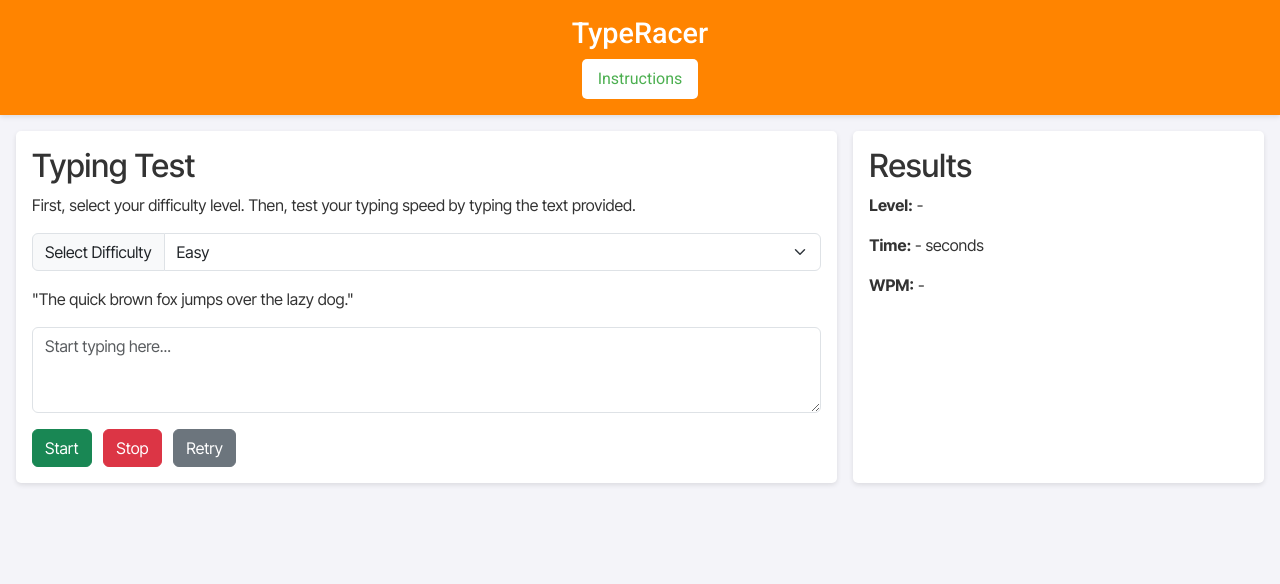
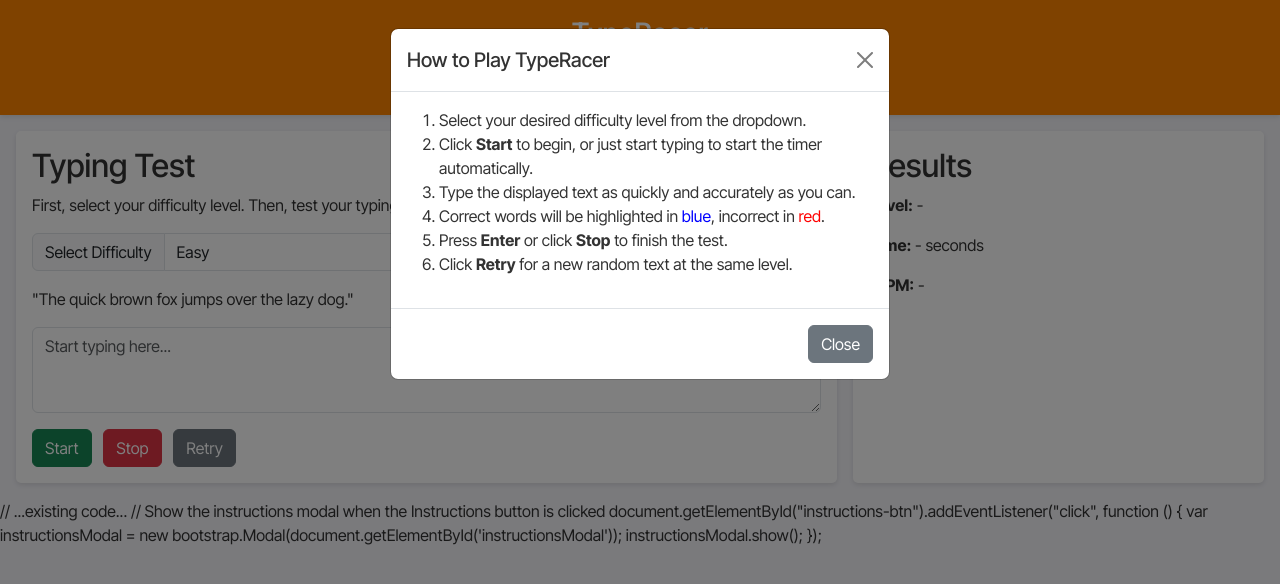
Before and after one commit to MayteBujalance/TypeRacer, a plain HTML site: page index.html in a window 1280 px wide. Both pictures are taken after a click on the button "Instructions". Drawn offline with nearby package versions, Linux system fonts and the light colour scheme.

Commit message:
Add instructions modal to guide users on how to play TypeRacer

```diff
--- a/assets/js/script.js
+++ b/assets/js/script.js
@@ -172,3 +172,9 @@ document.getElementById("typing-box").addEventListener("input", highlightWords);
 
 // Add event listener to the difficulty select dropdown
 document.getElementById("difficulty-select").addEventListener("change", displayRandomTextByDifficulty);
+
+// Show the instructions modal when the Instructions button is clicked
+document.getElementById("instructions-btn").addEventListener("click", function () {
+    var instructionsModal = new bootstrap.Modal(document.getElementById('instructionsModal'));
+    instructionsModal.show();
+});
--- a/index.html
+++ b/index.html
@@ -82,6 +82,37 @@
         </div>
     </div>
 
+<!-- Instructions Modal -->
+<div class="modal fade" id="instructionsModal" tabindex="-1" aria-labelledby="instructionsModalLabel" aria-hidden="true">
+  <div class="modal-dialog">
+    <div class="modal-content">
+      <div class="modal-header">
+        <h5 class="modal-title" id="instructionsModalLabel">How to Play TypeRacer</h5>
+        <button type="button" class="btn-close" data-bs-dismiss="modal" aria-label="Close"></button>
+      </div>
+      <div class="modal-body">
+        <ol>
+          <li>Select your desired difficulty level from the dropdown.</li>
+          <li>Click <strong>Start</strong> to begin, or just start typing to start the timer automatically.</li>
+          <li>Type the displayed text as quickly and accurately as you can.</li>
+          <li>Correct words will be highlighted in <span style="color:blue;">blue</span>, incorrect in <span style="color:red;">red</span>.</li>
+          <li>Press <strong>Enter</strong> or click <strong>Stop</strong> to finish the test.</li>
+          <li>Click <strong>Retry</strong> for a new random text at the same level.</li>
+        </ol>
+      </div>
+      <div class="modal-footer">
+        <button type="button" class="btn btn-secondary" data-bs-dismiss="modal">Close</button>
+      </div>
+    </div>
+  </div>
+</div>// ...existing code...
+
+// Show the instructions modal when the Instructions button is clicked
+document.getElementById("instructions-btn").addEventListener("click", function () {
+    var instructionsModal = new bootstrap.Modal(document.getElementById('instructionsModal'));
+    instructionsModal.show();
+});
+
     <!-- Bootstrap JS Link -->
     <script src="https://cdn.jsdelivr.net/npm/bootstrap@5.3.6/dist/js/bootstrap.bundle.min.js" integrity="sha384-j1CDi7MgGQ12Z7Qab0qlWQ/Qqz24Gc6BM0thvEMVjHnfYGF0rmFCozFSxQBxwHKO" crossorigin="anonymous"></script>
 
```
